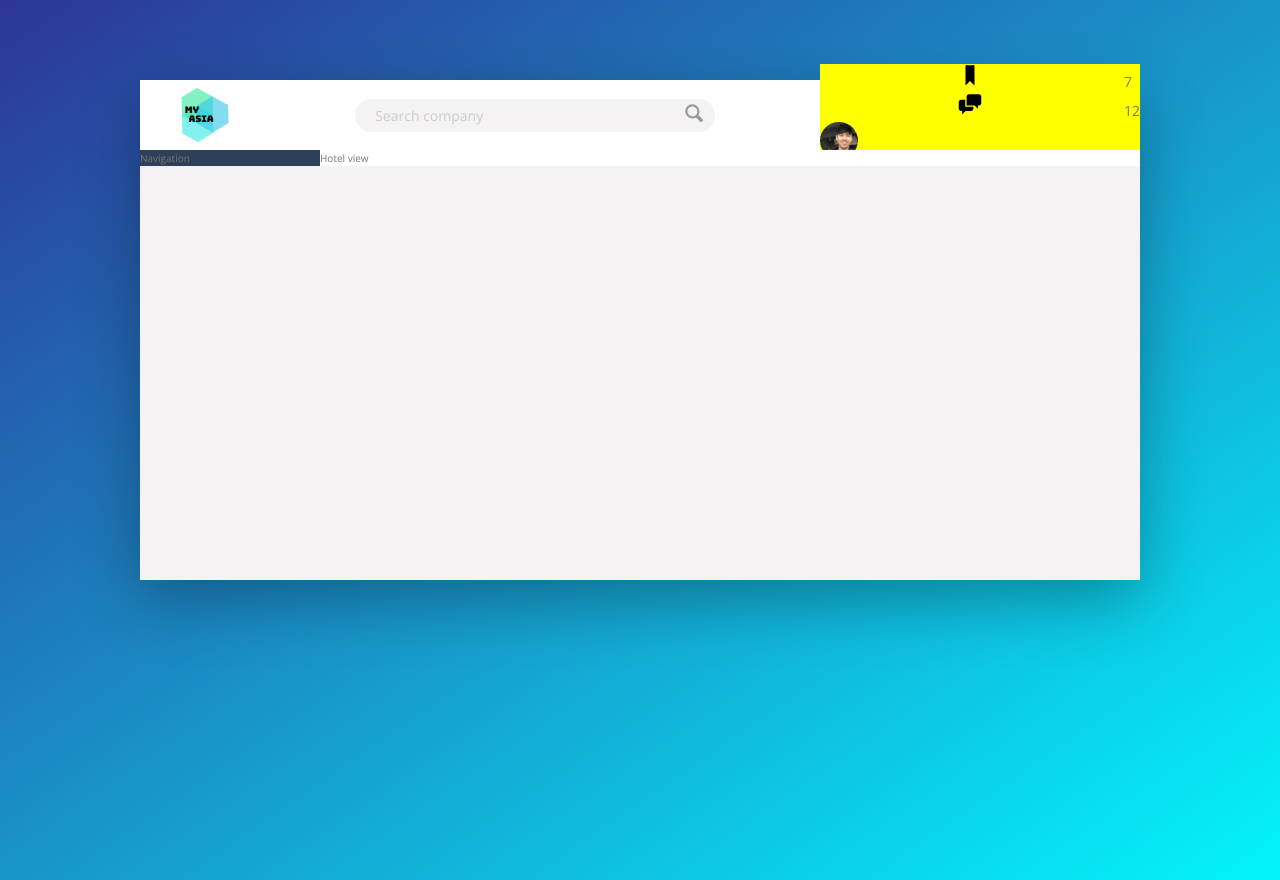
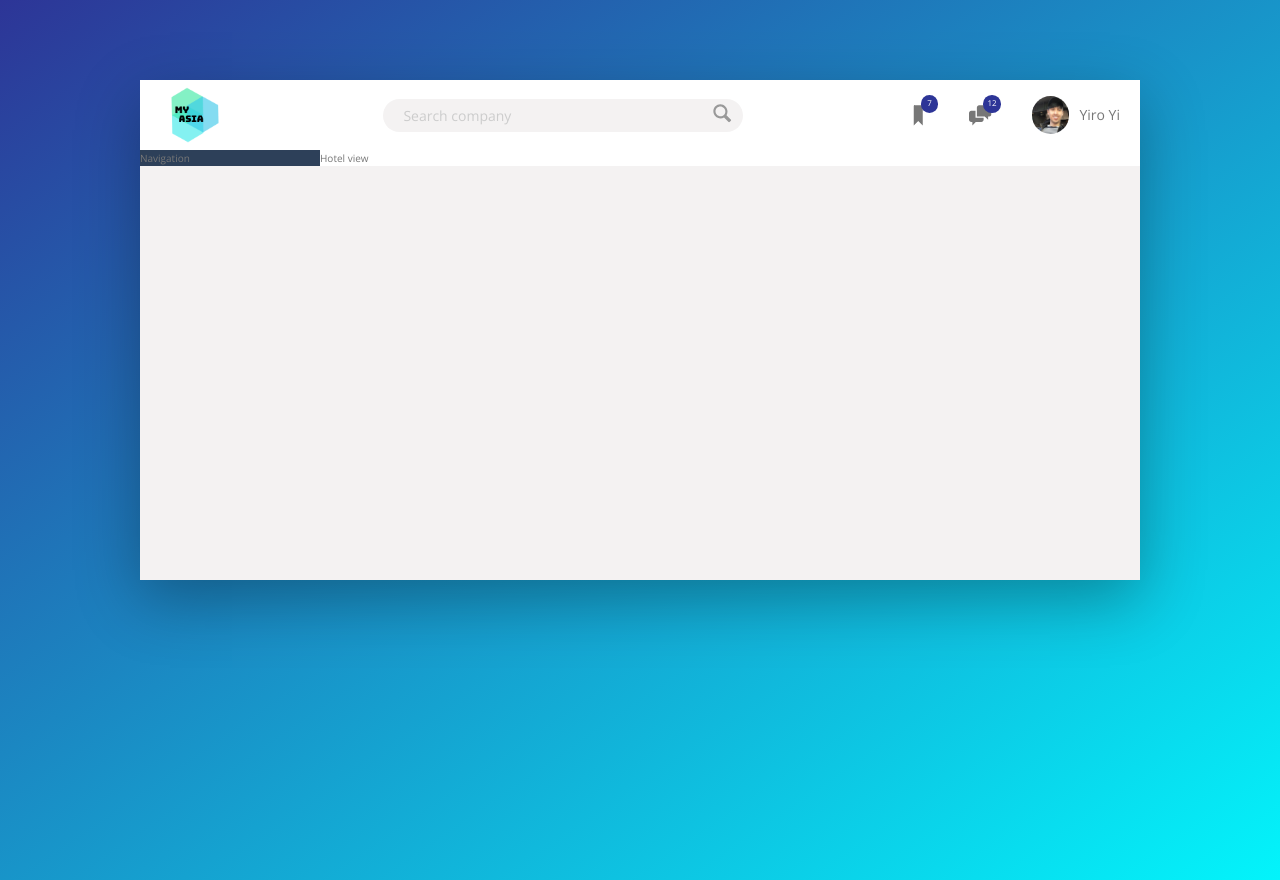
Before and after one commit to YiroYi/my-asia, a website: page index.html in a window 1280 px wide. Drawn offline with nearby package versions, Linux system fonts and the light colour scheme.

```diff
--- a/sass/_components.scss
+++ b/sass/_components.scss
@@ -2,7 +2,7 @@
 
 .logo {
   height: 7rem;
-  margin-left: 3rem;
+  margin-left: 2rem;
 }
 
 /*LOGO*/
@@ -67,31 +67,55 @@
 
 /*USER NAVIGATION*/
 .user-nav {
-  background-color: yellow;
+  align-self: stretch;
+  display: flex;
+  align-items: center;
+
+  & > * {
+    padding: 0 2rem;
+    cursor: pointer;
+    height: 100%;
+    display: flex;
+    align-items: center;
+  }
+
+  & > *:hover {
+    background-color: var(--color-grey-light-2);
+  }
+
   &__icon-box {
-
+    position: relative;
   }
 
   &__icon {
     height: 2.25rem;
-    widows: 2.25rem;
+    width: 2.25rem;
+    fill: var(--color-grey-dark-2);
+
   }
 
   &__notification {
+    font-size: .8rem;
+    height: 1.75rem;
+    width: 1.75rem;
+    border-radius: 50%;
+    background-color: var(--color-primary);
+    color: #fff;
+    position: absolute;
+    top: 1.5rem;
+    right: 1.1rem;
 
+    display: flex;
+    justify-content: center;
+    align-items: center;
   }
 
-  &__user {
 
-  }
 
   &__user-photo {
     height: 3.75rem;
     border-radius: 50%;
-  }
-
-  &__user-name {
-
+    margin-right: 1rem;
   }
 
 }
```
Also changed, not shown: css/style.css.
